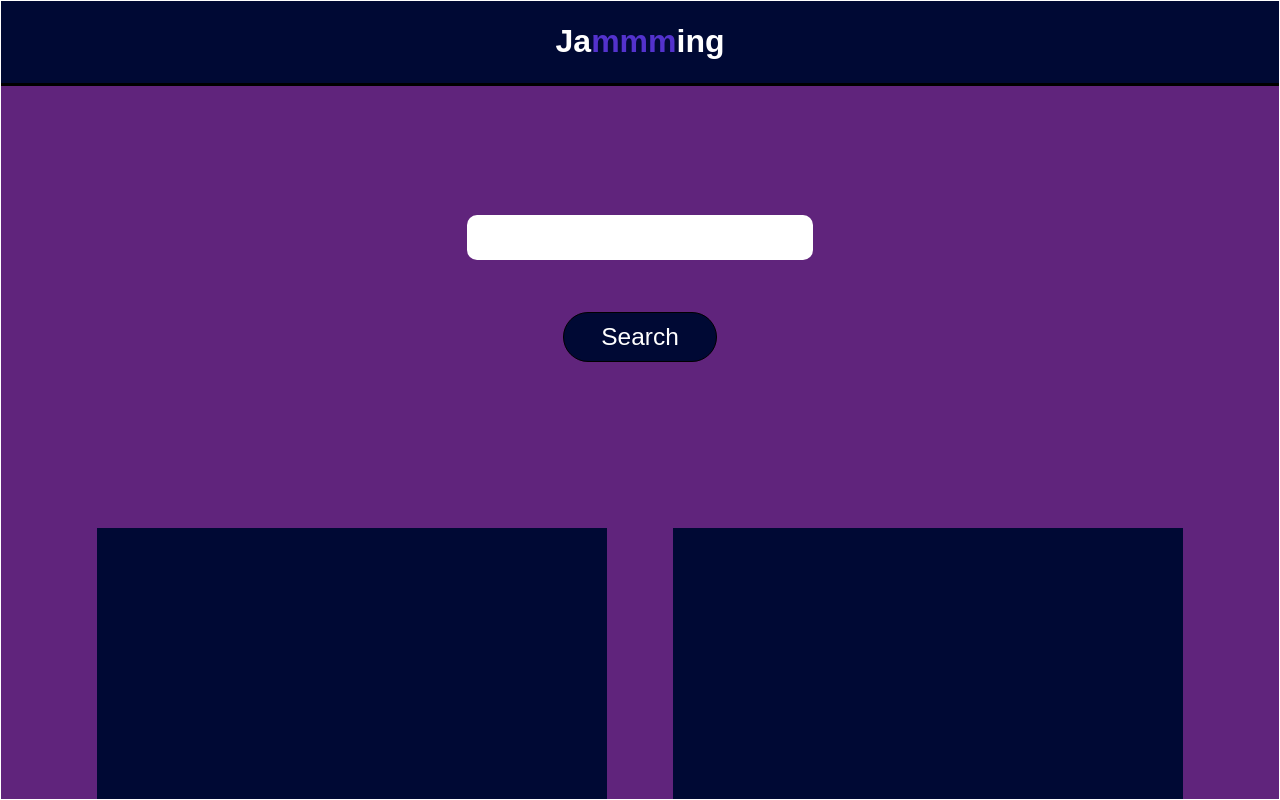
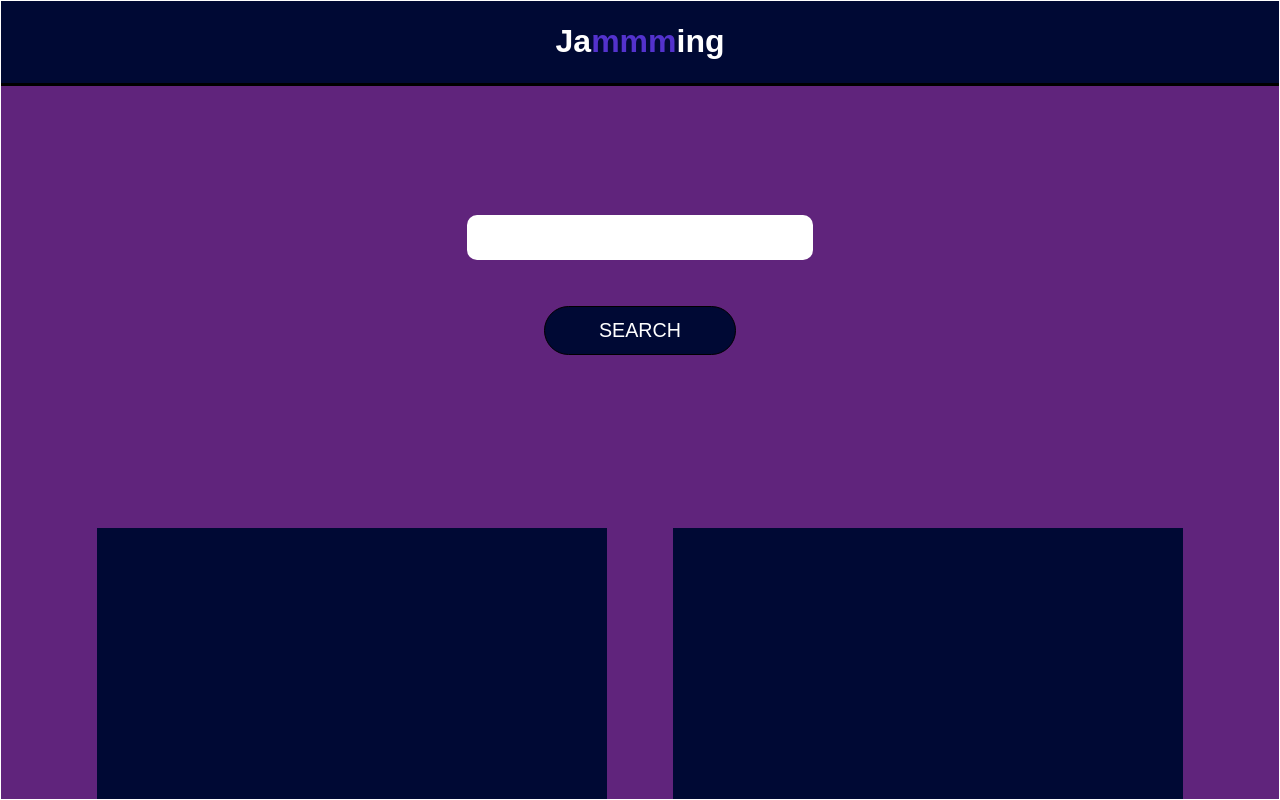
Before and after one commit to memelopez/Jamming, a React (Create React App) app: page / in a window 1280 px wide. Built offline with nearby package versions, Linux system fonts and the light colour scheme.

Commit message:
Chnge style for search btn

```diff
--- a/src/components/searchBar/SearchBar.js
+++ b/src/components/searchBar/SearchBar.js
@@ -6,7 +6,7 @@ function SearchBar() {
     <div className={styles.searchBarContainer}>
       <form className={styles.songForm}>
         <input type="text" name="songSearchInput" id="songSearchInput" className={styles.songFormInput}/>
-        <input type="submit" value="Search" className={styles.songFormBtn}/>
+        <input type="submit" value="SEARCH" className={styles.songFormBtn}/>
       </form>
     </div>
   );
--- a/src/components/searchBar/searchBar.module.css
+++ b/src/components/searchBar/searchBar.module.css
@@ -27,13 +27,13 @@
 }
 
 .songFormBtn {
-  font-size: 1.53em;
-  padding: 0.4em 0;
+  font-size: 1.23em;
+  padding: 0.6em 0;
   margin: 1.35em;
   background-color: #000934;
   color: #fff;
   box-shadow: none;
   border-radius: 50px;
   border: 1px solid #000;
-  width: 20%;
+  width: 25%;
 }
```
